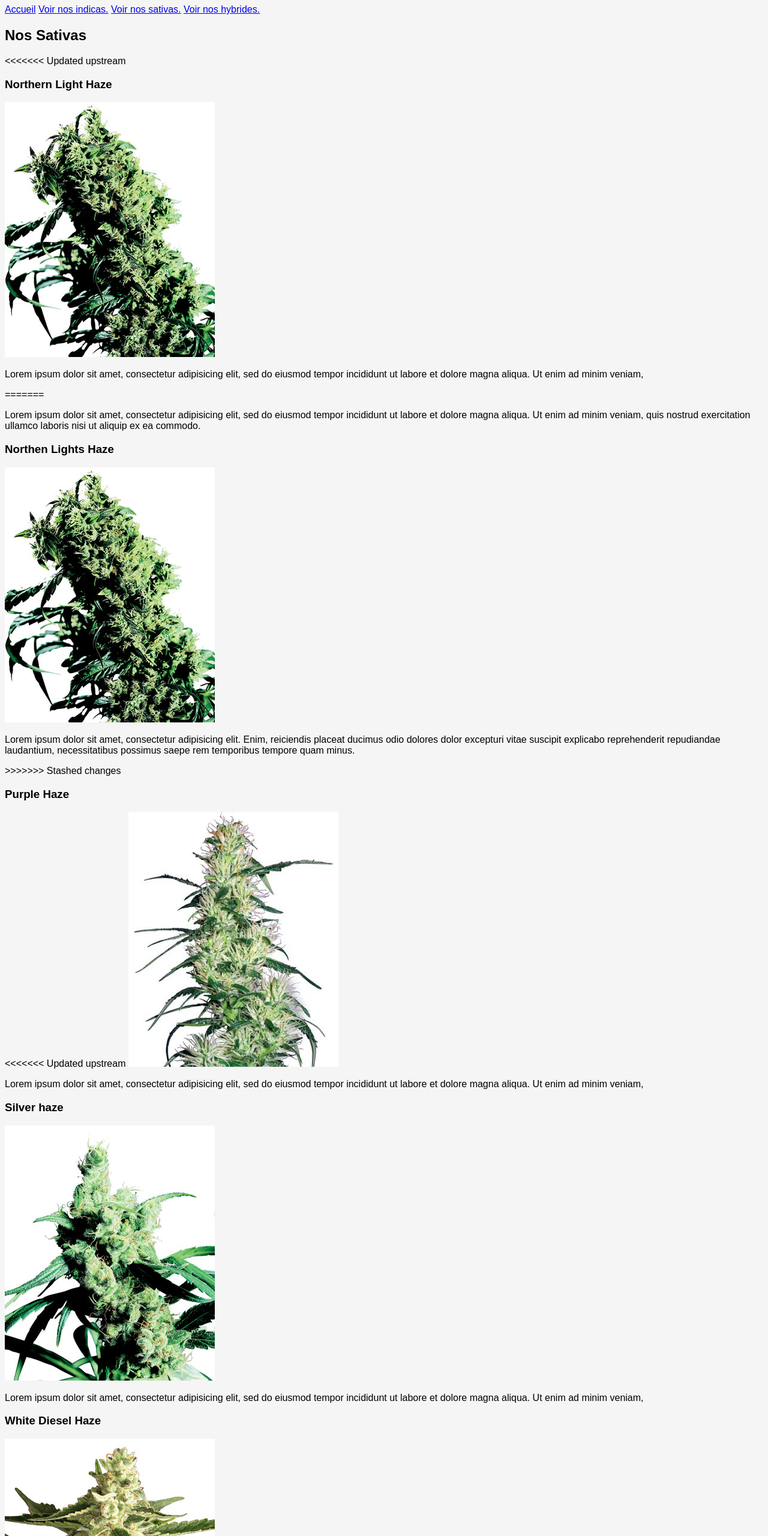
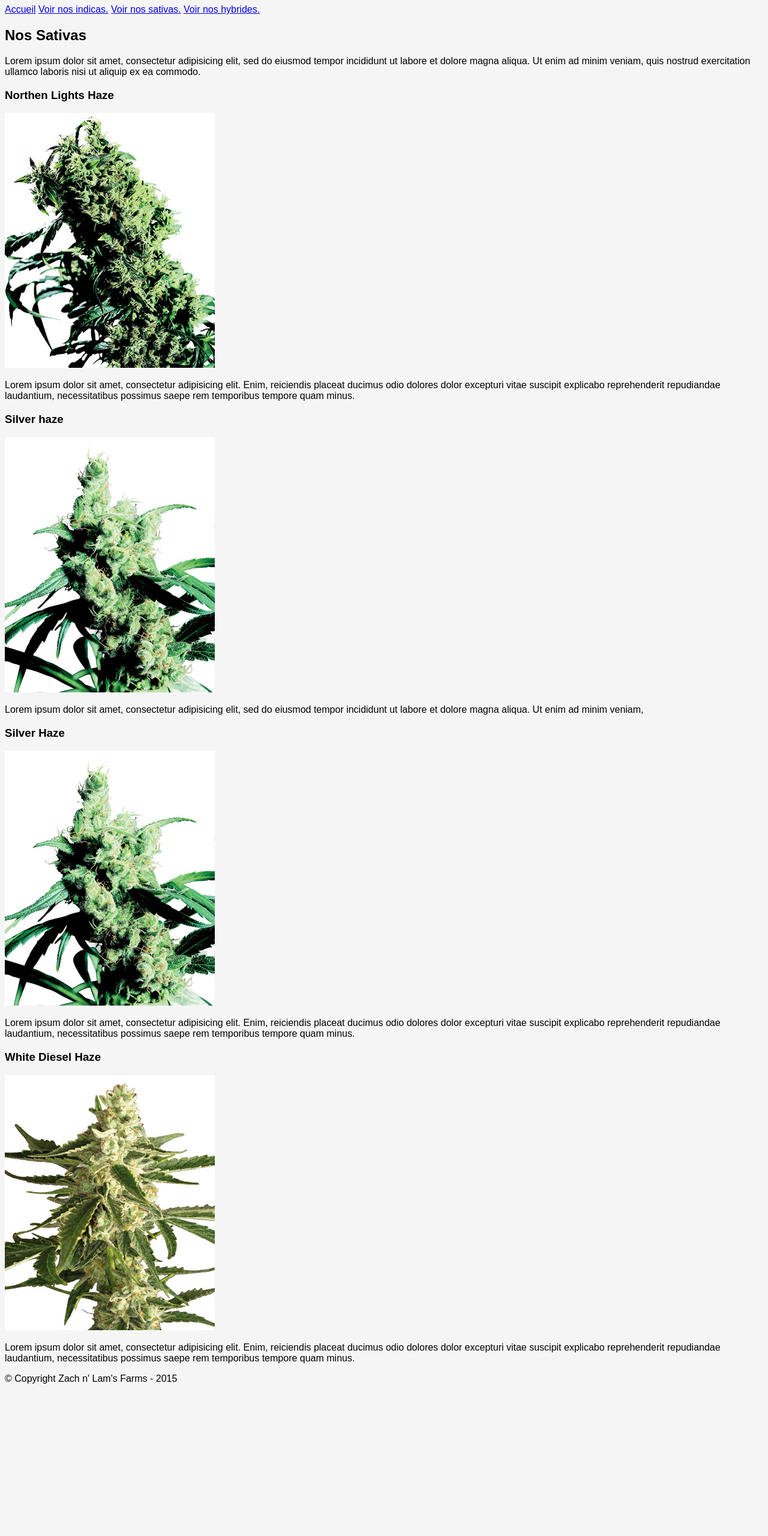
Before and after one commit to totorinaz/Pineapple-express, a plain HTML site: page sativa.html in a window 1280 px wide. Shown: the part 240-2800 px from the top of the page at 60% size. After the commit the page ends 2563 px from the top, so only its background shows below. Drawn offline with Linux system fonts and the light colour scheme.

Commit message:
Final content

```diff
--- a/sativa.html
+++ b/sativa.html
@@ -17,13 +17,6 @@
 
 	<main>
 		<h2>Nos Sativas</h2>
-<<<<<<< Updated upstream
-		<article class="product">
-			<h3>Northern Light Haze</h3>
-			<img src="img/sativa/northen-lights-haze.jpg" alt="photo de la NLH">
-			<p>Lorem ipsum dolor sit amet, consectetur adipisicing elit, sed do eiusmod
-			tempor incididunt ut labore et dolore magna aliqua. Ut enim ad minim veniam,</p>
-=======
 		<p>Lorem ipsum dolor sit amet, consectetur adipisicing elit, sed do eiusmod
 		tempor incididunt ut labore et dolore magna aliqua. Ut enim ad minim veniam,
 		quis nostrud exercitation ullamco laboris nisi ut aliquip ex ea commodo.</p>
@@ -32,33 +25,14 @@
 			<h3>Northen Lights Haze</h3>
 			<img src="img/sativa/northen-lights-haze.jpg" alt="Photo de la NLH">
 			<p>Lorem ipsum dolor sit amet, consectetur adipisicing elit. Enim, reiciendis placeat ducimus odio dolores dolor excepturi vitae suscipit explicabo reprehenderit repudiandae laudantium, necessitatibus possimus saepe rem temporibus tempore quam minus.</p>
->>>>>>> Stashed changes
 		</article>
 
-		<article class="product">
-			<h3>Purple Haze</h3>
-<<<<<<< Updated upstream
-			<img src="img/sativa/purple-haze.jpg" alt="photo de la sativa">
-			<p>Lorem ipsum dolor sit amet, consectetur adipisicing elit, sed do eiusmod
-			tempor incididunt ut labore et dolore magna aliqua. Ut enim ad minim veniam,
-			</p>
-		</article>
 		<article class="product">
 			<h3>Silver haze</h3>
 			<img src="img/sativa/silver-haze.jpg"alt="Photo de la Silver Haze">
 			<p>Lorem ipsum dolor sit amet, consectetur adipisicing elit, sed do eiusmod
 			tempor incididunt ut labore et dolore magna aliqua. Ut enim ad minim veniam,
 			</p>
-		</article>
-		<article class="product">
-			<h3>White Diesel Haze</h3>
-			<img src="img/sativa/white-diesel-haze.jpg" alt="Photo de la White Diesel Haze">
-			<p>Lorem ipsum dolor sit amet, consectetur adipisicing elit, sed do eiusmod
-			tempor incididunt ut labore et dolore magna aliqua. Ut enim ad minim veniam,
-			</p>
-=======
-			<img src="img/sativa/purple-haze.jpg" alt="Photo de la PH">
-			<p>Lorem ipsum dolor sit amet, consectetur adipisicing elit. Enim, reiciendis placeat ducimus odio dolores dolor excepturi vitae suscipit explicabo reprehenderit repudiandae laudantium, necessitatibus possimus saepe rem temporibus tempore quam minus.</p>
 		</article>
 
 		<article class="product">
@@ -71,7 +45,6 @@
 			<h3>White Diesel Haze</h3>
 			<img src="img/sativa/white-diesel-haze.jpg" alt="Photo de la WDH">
 			<p>Lorem ipsum dolor sit amet, consectetur adipisicing elit. Enim, reiciendis placeat ducimus odio dolores dolor excepturi vitae suscipit explicabo reprehenderit repudiandae laudantium, necessitatibus possimus saepe rem temporibus tempore quam minus.</p>
->>>>>>> Stashed changes
 		</article>
 	</main>
 
```
Also changed, not shown: indica.html (+0 -31 lines).
